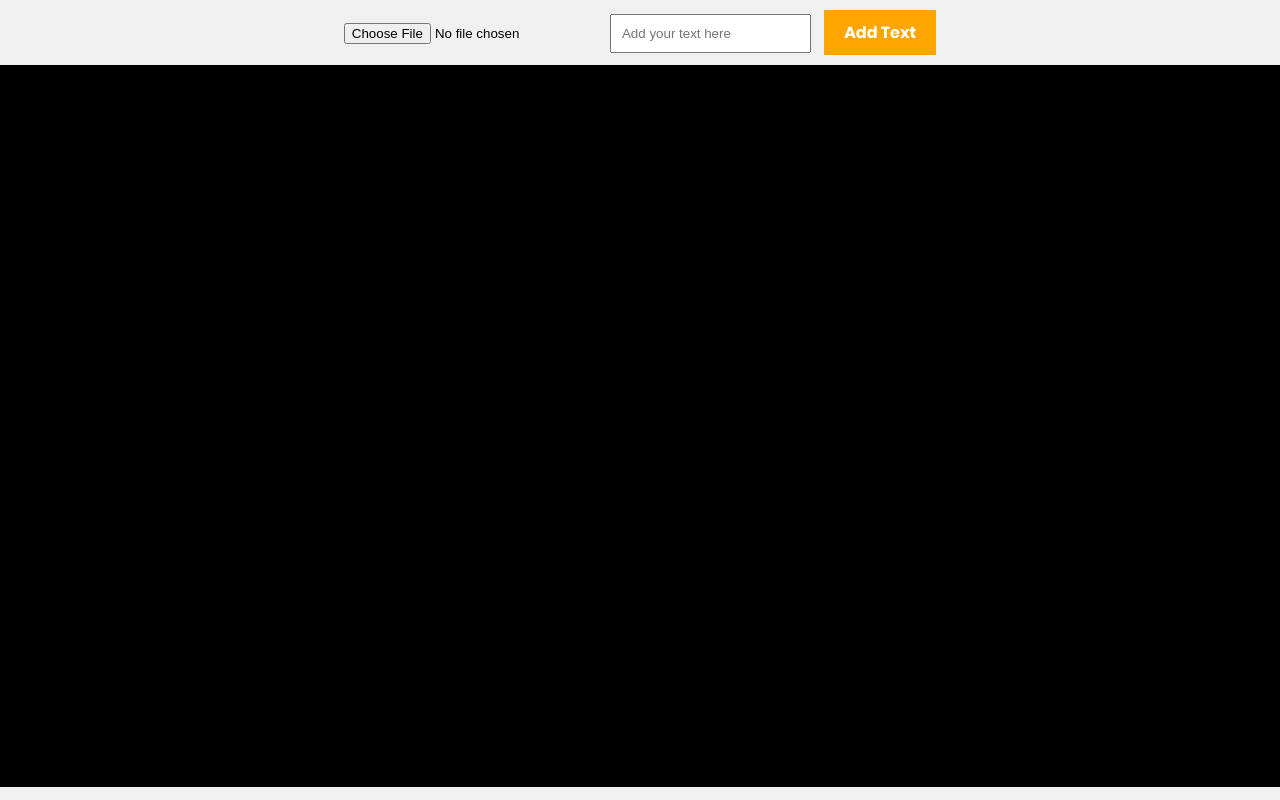
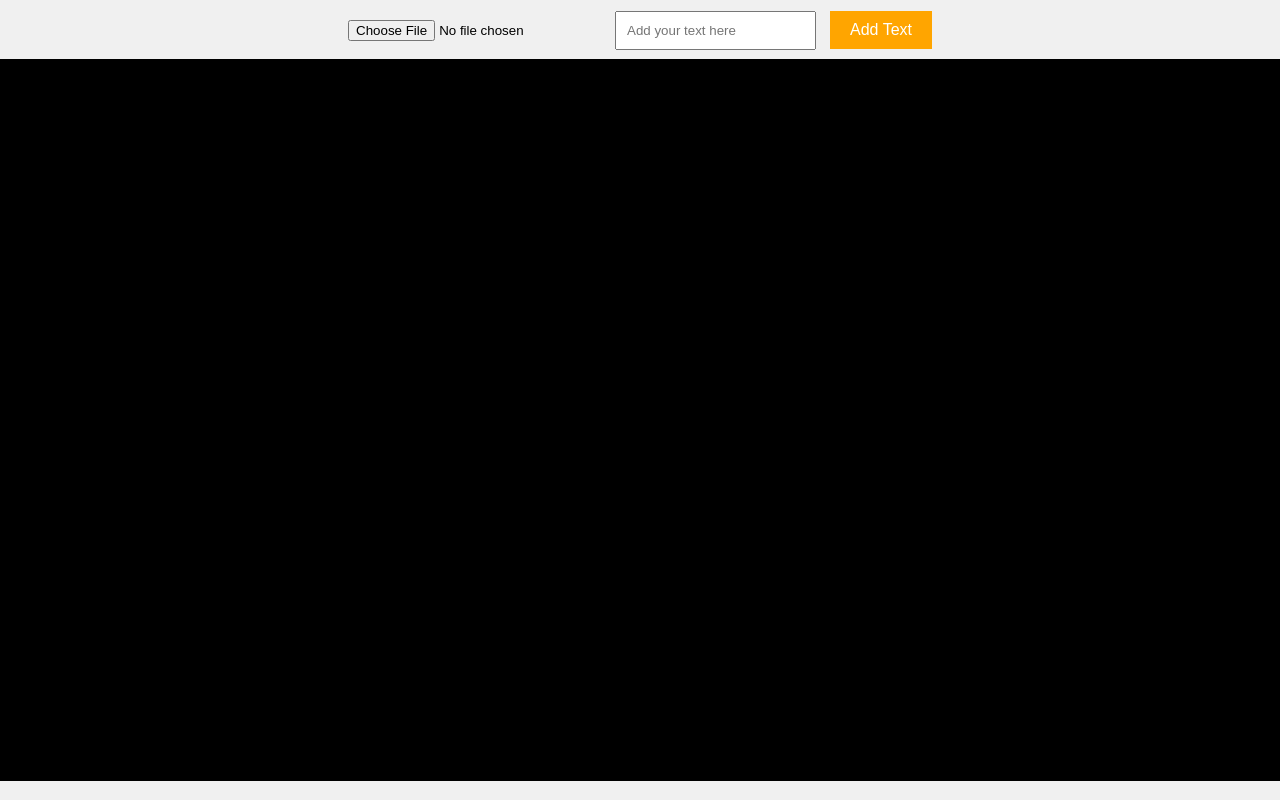
Before and after one commit to BuyCode123/YTthumb, a plain HTML site: page index.html in a window 1280 px wide. Shown: the top 800 px of the page. Drawn offline with Linux system fonts and the light colour scheme.

Commit message:
Update index.html

```diff
--- a/index.html
+++ b/index.html
@@ -5,10 +5,6 @@
     <meta name="viewport" content="width=device-width, initial-scale=1.0, user-scalable=no">
     <title>Image & Text Editor</title>
     <style>
-@font-face{
-	font-family: "Bold";
-	src:url("Poppins-Bold.ttf");
-}
         body, html {
             margin: 0;
             padding: 0;
@@ -16,7 +12,6 @@
             width: 100%;
             overflow-x: hidden;
             overflow-y: auto;
-font-family: "Bold";
         }
 
         body {
@@ -24,14 +19,11 @@ font-family: "Bold";
             flex-direction: column;
             align-items: center;
             background-color: #f0f0f0;
-font-family: "Bold";
         }
 
         .container {
             text-align: center;
             width: 100%;
-font-family: "Bold";
-
         }
 
         #editorCanvas {
@@ -54,8 +46,6 @@ font-family: "Bold";
             padding: 10px;
             width: 100%;
             margin-top: 20px;
-font-family: "Bold";
-
         }
 
         .image-list div {
@@ -80,7 +70,6 @@ font-family: "Bold";
             margin-top: 10px;
             display: none;
             text-align: center;
-font-family: "Bold";
         }
 
         .coordinate-inputs label, .coordinate-inputs input {
@@ -95,8 +84,6 @@ font-family: "Bold";
             border: none;
             font-size: 16px;
             cursor: pointer;
-font-family: "Bold";
-
         }
 
         .clear-all-btn { background-color: red; }
```
